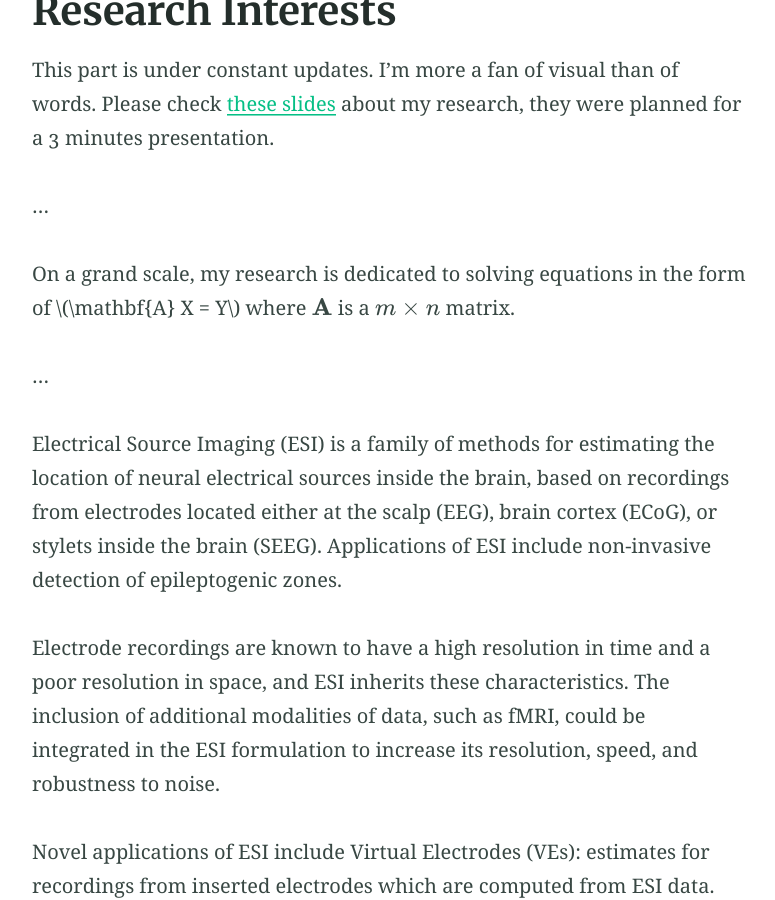
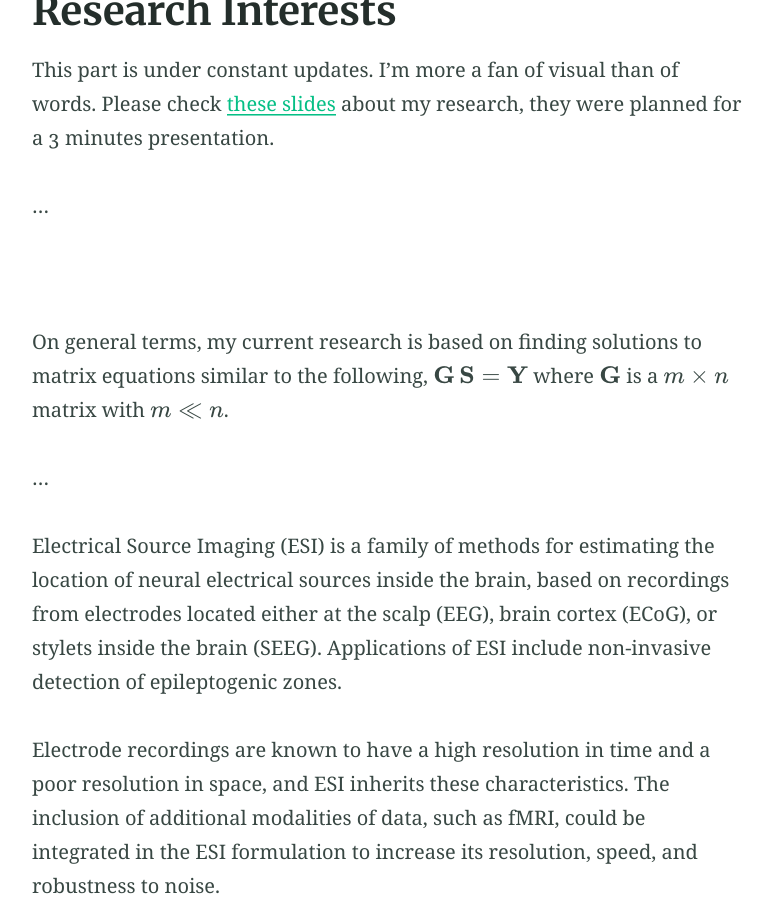
Before and after one commit to EncisoAlva/EncisoAlva.github.io, a Jekyll site: the page built from research.md, in a window 1280 px wide and 900 px high, scrolled down 475 px. Shown: the whole window, without its empty margins (251-1026 px from the left). Built offline with Jekyll 4.4.1, drawn with Linux system fonts in a browser that asks for light colours.

```diff
--- a/_layouts/default.html
+++ b/_layouts/default.html
@@ -44,15 +44,26 @@
 
     {% include site-before-start.html %}
 
-  <script type="text/javascript" id="MathJax-script" async
-    src="https://cdn.jsdelivr.net/npm/mathjax@3/es5/tex-mml-chtml.js">
-  </script>
   <script>
     MathJax = {
       tex: {
-        inlineMath: [['$', '$']]
+        inlineMath:  [ ['$',  '$'],  ['\\(', '\\)'] ],
+        displayMath: [ ['$$', '$$'], ['\\[', '\\]'] ],
+        processEscapes: true,      // use \$ to produce a literal dollar sign
+        digits: /^(?:[0-9]+(?:\{,\}[0-9]{3})*(?:\.[0-9]*)?|\.[0-9]+)/,
+                                   // pattern for recognizing numbers
+        tags: 'none',              // or 'none' or 'ams' or 'all'
+        formatError:               // function called when TeX syntax errors occur
+            (jax, err) => jax.formatError(err)
+      },
+      svg: {
+        fontCache: 'global'
       }
     };
+  </script>
+
+  <script type="text/javascript" id="MathJax-script" async
+    src="https://cdn.jsdelivr.net/npm/mathjax@3/es5/tex-mml-chtml.js">
   </script>
 
 
--- a/research.md
+++ b/research.md
@@ -7,9 +7,11 @@ This part is under constant updates. I'm more a fan of visual than of words. Ple
 
 ...
 
-On a grand scale, my research is dedicated to solving equations in the form of
-$$ \mathbf{A} X = Y $$
-where $\mathbf{A}$ is a $m\times n$ matrix.
+$\require{color}$
+
+On general terms, my current research is based on finding solutions to matrix equations similar to the following,
+$$ \mathbf{G}\, \mathbf{S} = \mathbf{Y} $$
+where $\mathbf{G}$ is a $m\times n$ matrix with $m \ll n$.
 
 ...
 
```
